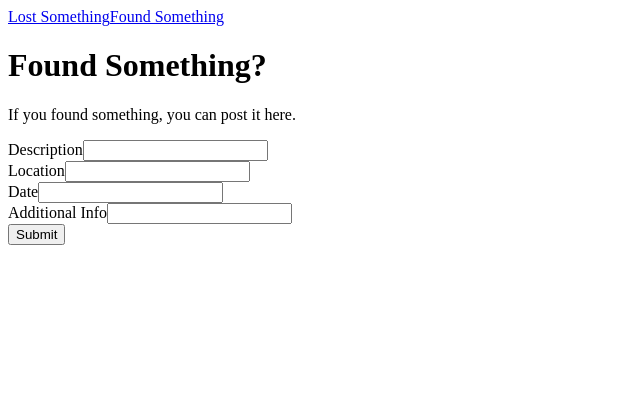
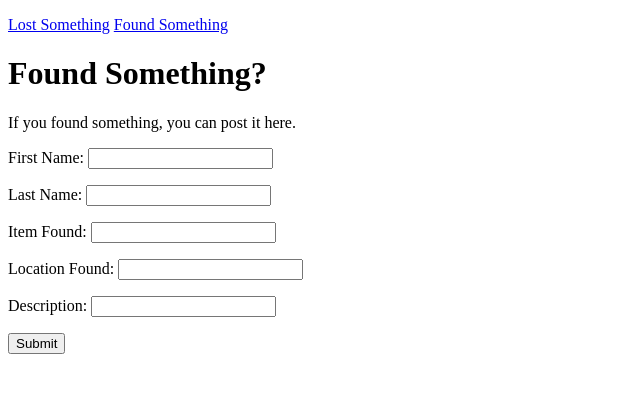
Before and after one commit to PhazonSlash/limbo_db, a PHP site: page /found.php in a window 1280 px wide. Shown: the top 393 px of the page, without its empty margins (0-640 px from the left). Run offline with PHP 8.4, Linux system fonts and the light colour scheme.

Commit message:
Significant Changes to file structure and found.php
Moved includes folder within limbo folder and renamed it. Edited the
found page to use PHP, but its not finished yet.

```diff
--- a/localweb/limbo/found.php
+++ b/localweb/limbo/found.php
@@ -4,19 +4,53 @@
  <title>Found</title>
  <body>
   <div>
-   <a href="linkypresidents.php">Lost Something</a><a href="presidents_login.php">Found Something</a>
+   <p>
+    <a href="limbo/lost.php">Lost Something</a> <a href="limbo/found.php">Found Something</a>
+   </p>
   </div>
 	<h1>Found Something?</h1>
 	<p>If you found something, you can post it here.</p>
-	<p>
-	 Description<input type="text" id="desc" name="Description"><br>
-	 Location<input type="text" id="loc" name="Location"><br>
-	 Date<input type="text" id="date" name="Date"><br>
-	 Additional Info<input type="text" id="info" name="Information"><br>
-	 <input type="button" value="Submit" onclick="">
+<?php
+# Connect to MySQL server and the database
+require( 'limboincludes/connect_limbo_db.php' ) ;
+
+# Includes these helper functions
+require( 'limboincludes/limbo_helpers.php' ) ;
+
+if ($_SERVER[ 'REQUEST_METHOD' ] == 'POST') {
+
+    $fname = $_POST['fname'] ;
+
+	$lname = $_POST['lname'] ;
+
+	$item = $_POST['item'] ;
+
+	$location = $_POST['location'] ;
+    }
+	else if($_SERVER[ 'REQUEST_METHOD' ] == 'GET') {
+		if(isset($_GET['id']))
+			show_record($dbc, $_GET['id']) ;
+		}
+
+# Show the records
+#show_limbo_records($dbc);
+
+# Close the connection
+mysqli_close( $dbc ) ;
+?>
+<!-- Get inputs from the user. -->
+<form action="found.php" method="POST">
+	<p>First Name: <input type="text" name="fname" value="<?php if(isset($_POST['fname'])) echo $_POST['fname']; ?>">
 	</p>
-<?php
-
-?>
+	<p>Last Name: <input type="text" name="lname" value="<?php if(isset($_POST['lname'])) echo $_POST['lname']; ?>">
+	</p>
+	<p>Item Found: <input type="text" name="item" value="<?php if(isset($_POST['item'])) echo $_POST['item']; ?>">
+	</p>
+	<p>Location Found: <input type="text" name="location" value="<?php if(isset($_POST['location'])) echo $_POST['location']; ?>">
+	</p>
+	<p>Description: <input type="text" name="description" value="<?php if(isset($_POST['description'])) echo $_POST['description']; ?>">
+	</p>
+	<p><input type="submit"></p>
+</form>
  </body>
 </html>
--- a/localweb/includes/limbo_helpers.php
+++ b/localweb/limbo/limboincludes/limbo_helpers.php
@@ -5,7 +5,7 @@ $debug = true;
 function show_limbo_records($dbc) {
 
 # Connect to MySQL server and the database
-require( 'includes/connect_limbo_db.php' ) ;
+require( 'limboincludes/connect_limbo_db.php' ) ;
 
 # Create a query to get the name and price sorted by price
 $query = 'SELECT DISTINCT id, create_date, name FROM locations ORDER BY id ASC' ;
--- a/localweb/limbo/newlost.php
+++ b/localweb/limbo/newlost.php
@@ -4,7 +4,9 @@
  <title>New Lost Item</title>
  <body>
   <div>
-   <a href="linkypresidents.php">Lost Something</a><a href="presidents_login.php">Found Something</a>
+   <p>
+    <a href="limbo/lost.php">Lost Something</a> <a href="limbo/found.php">Found Something</a>
+   </p>
   </div>
 	<h1>Lost Something?</h1>
 	<p>If you lost something, you can post it here.</p>
```
Also changed, not shown: localweb/limbo.php (+5 -3 lines), localweb/limbo/lost.php (+5 -6 lines), localweb/limbo/limboincludes/connect_limbo_db.php (renamed from localweb/includes/connect_limbo_db.php).
